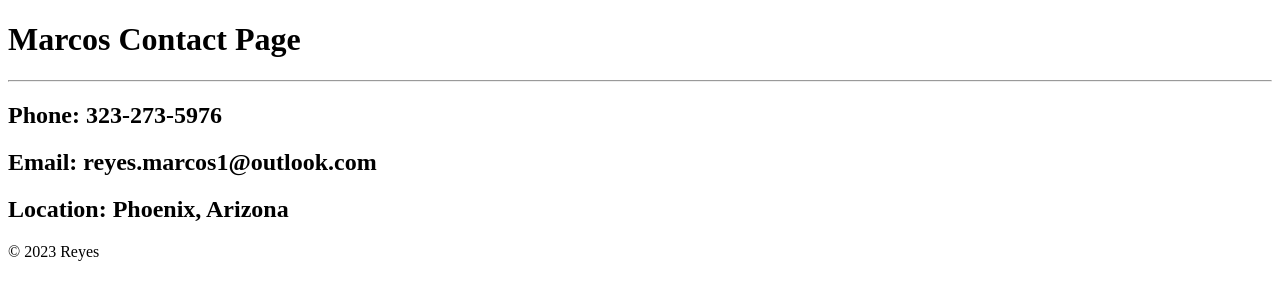
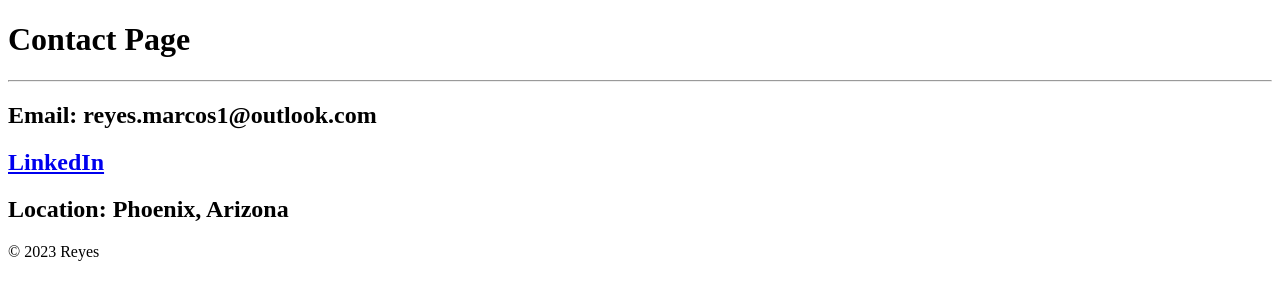
Before and after one commit to MarcosReyes1/OnlineResume, a plain HTML site: page contact.html in a window 1280 px wide. Drawn offline with Linux system fonts and the light colour scheme.

Commit message:
Update contact.html

```diff
--- a/contact.html
+++ b/contact.html
@@ -5,10 +5,10 @@
         <title>Contact</title>
     </head>
     <body>
-        <h1>Marcos Contact Page</h1>
+        <h1>Contact Page</h1>
         <hr />
-        <h2>Phone: 323-273-5976</h2>
         <h2>Email: reyes.marcos1@outlook.com</h2>
+        <h2><a href="https://www.linkedin.com/in/marcosreyes1/">LinkedIn</a></h2>
         <h2>Location: Phoenix, Arizona</h2>
     </body>
     <footer>
```
